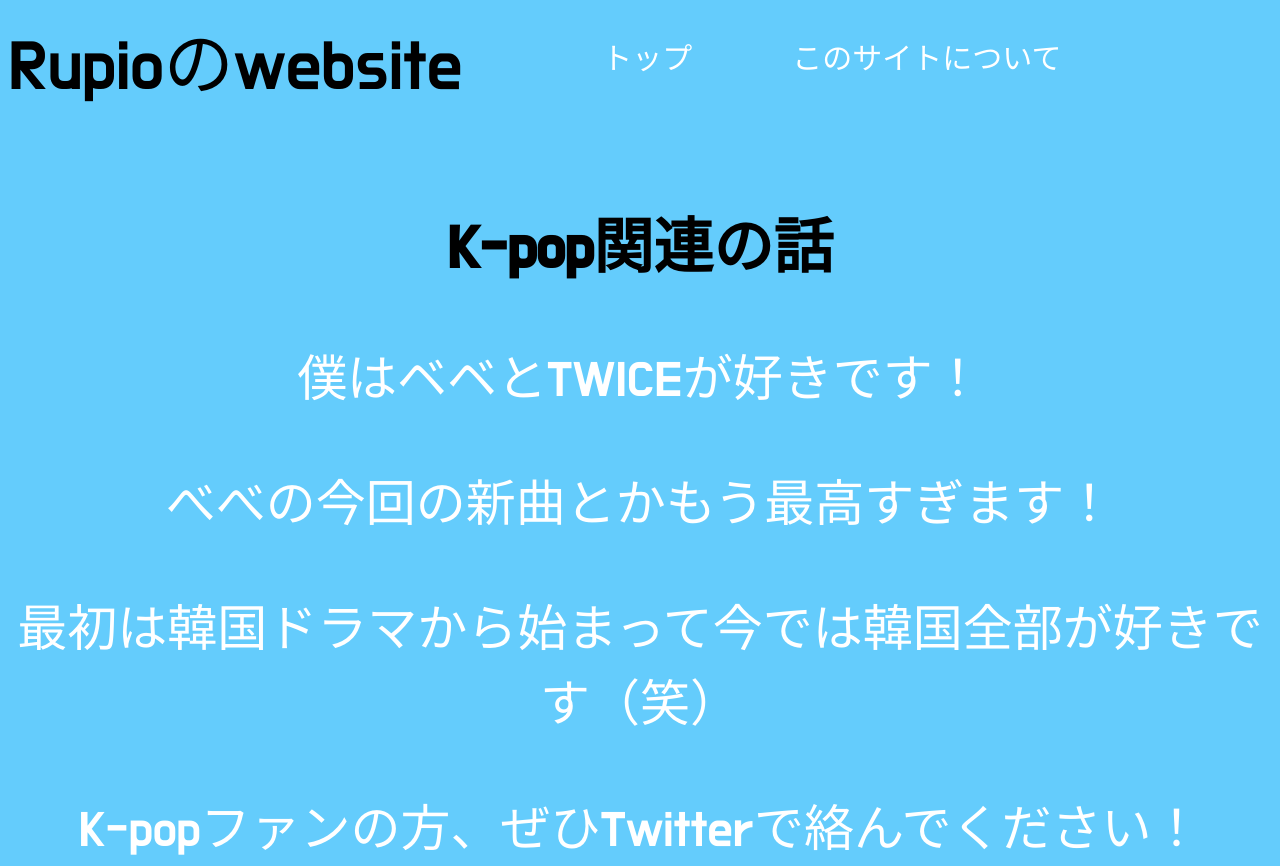
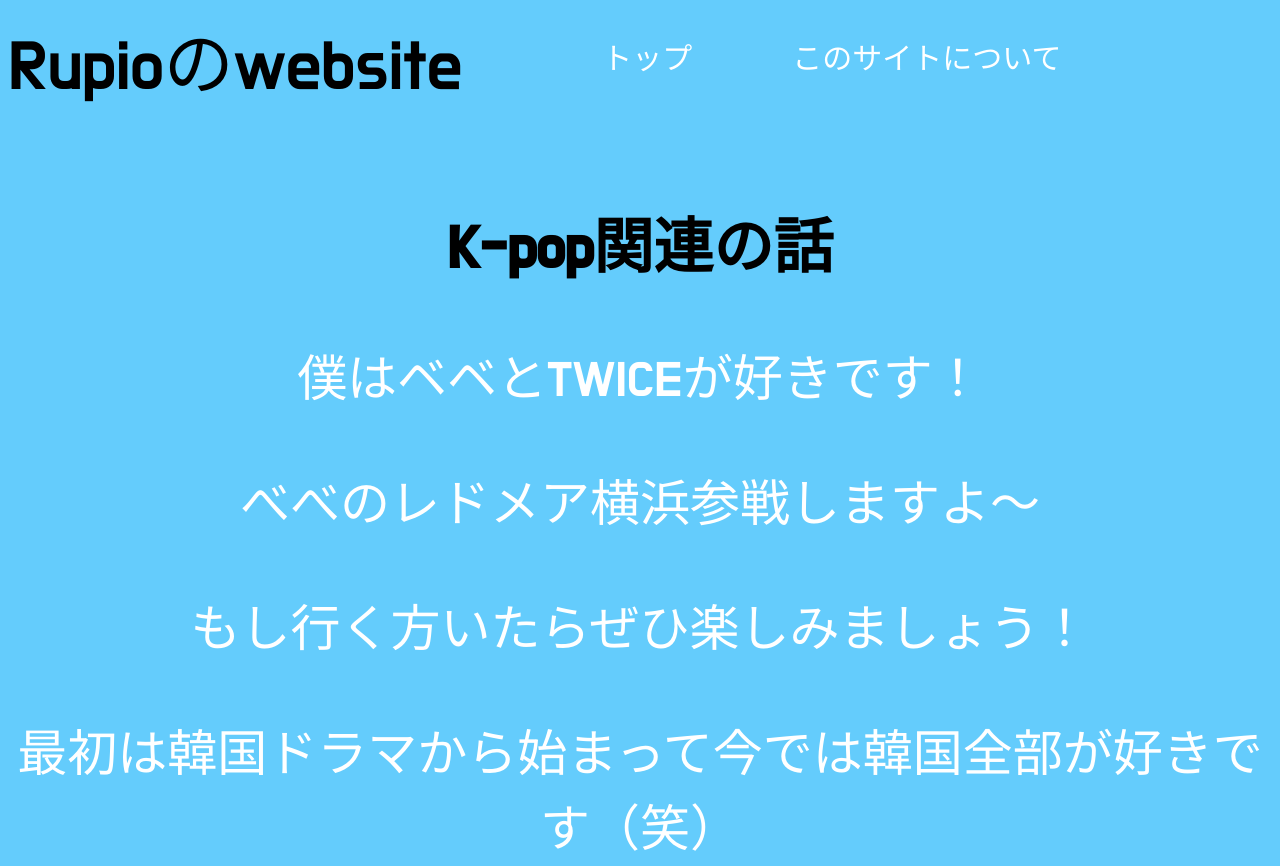
Before and after one commit to Rupioooo/Webpage, a plain HTML site: page kpop.html in a window 1280 px wide. Shown: the top 866 px of the page. Drawn offline with Linux system fonts and the light colour scheme; a web font is replaced by a local one.

Commit message:
Update kpop.html

```diff
--- a/kpop.html
+++ b/kpop.html
@@ -23,7 +23,8 @@
       <center>
       <h1>K-pop関連の話</h1>
       <p>僕はベベとTWICEが好きです！</p>
-      <p>べべの今回の新曲とかもう最高すぎます！</p>
+      <p>べべのレドメア横浜参戦しますよ～</p>
+      <p>もし行く方いたらぜひ楽しみましょう！</p>
       <p>最初は韓国ドラマから始まって今では韓国全部が好きです（笑）</p>
       <p>K-popファンの方、ぜひTwitterで絡んでください！</p>
     </center>
```
